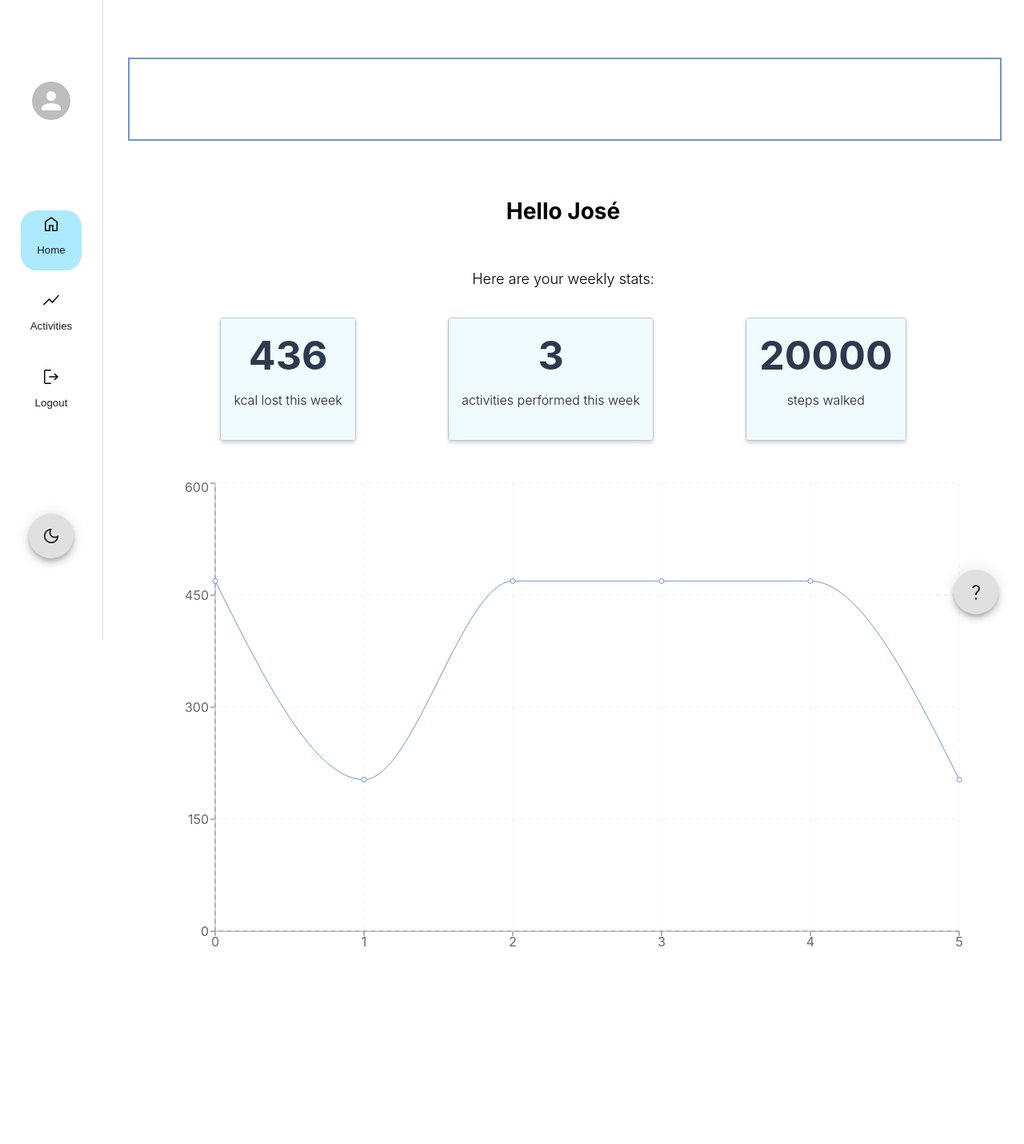
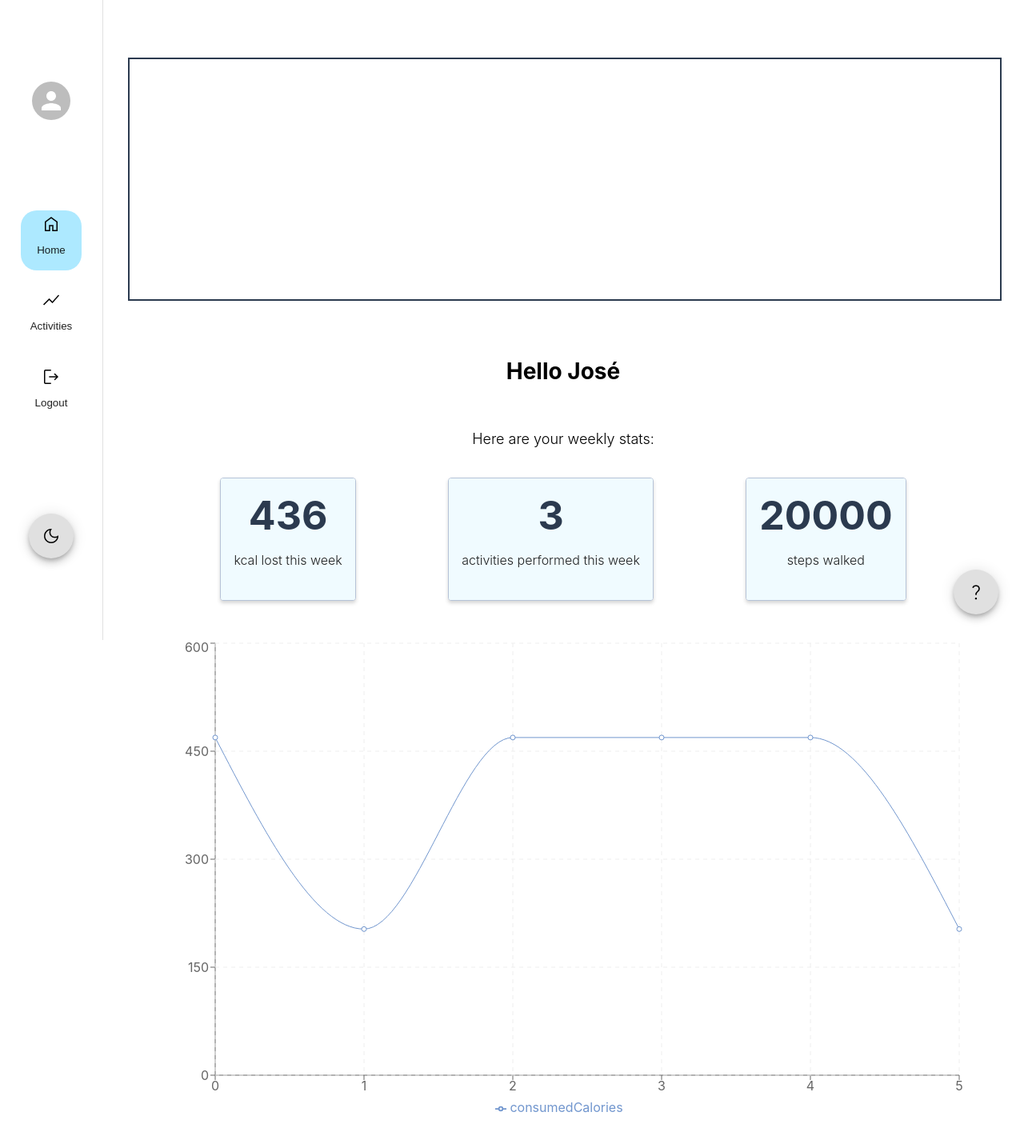
Before and after one commit to MHaurel/tii-2023, a React (Create React App) app: page / in a window 1280 px wide. Shown: the top 1430 px of the page at 80% size. Before the commit the page ends 1247 px from the top, so only its background shows below. Built offline with nearby package versions, Linux system fonts and the light colour scheme.

Commit message:
fixed issues

```diff
--- a/src/components/ActivitiesLineChart.js
+++ b/src/components/ActivitiesLineChart.js
@@ -8,7 +8,7 @@ function ActivitiesLineChart({data}) {
             <CartesianGrid stroke="#eee" strokeDasharray="5 5"/>
             <Tooltip/>
             <Legend/>
-            <Line type="monotone" dataKey="consumedCalories" stroke="#8884d8" />
+            <Line type="monotone" dataKey="consumedCalories" stroke="#7196CE" />
         </LineChart>
     )
 }
--- a/src/components/ActivityCard.css
+++ b/src/components/ActivityCard.css
@@ -4,7 +4,7 @@
 }
 
 .activity:hover {
-    background-color: antiquewhite;
+    background-color: #faebd7;
     /* cursor: pointer; */
 }
 
--- a/src/components/HomeLineChart.js
+++ b/src/components/HomeLineChart.js
@@ -1,16 +1,16 @@
-/*import css*/
-import { LineChart, XAxis, YAxis, CartesianGrid, Line } from "recharts";
-
+import { LineChart, XAxis, YAxis, CartesianGrid, Line, Tooltip, Legend } from "recharts";
 
 
 function HomeLineChart({data}) {
     return(
 
         <LineChart width={1000} height={600} data={data}>
-            <XAxis dataKey="x"/>
+            <XAxis dataKey="date"/>
             <YAxis/>
+            <Tooltip/>
+            <Legend/>
             <CartesianGrid stroke="#eee" strokeDasharray="5 5"/>
-            <Line type="monotone" dataKey="y" stroke="#7196CE" />
+            <Line type="monotone" dataKey="consumedCalories" stroke="#7196CE" />
         </LineChart>
     )
 }
--- a/src/components/HomePageAnimation.css
+++ b/src/components/HomePageAnimation.css
@@ -1,7 +1,7 @@
 .divAnimation{
-    border: 2px solid #7196CE;
+    border: 2px solid #2B3A4F;
     width: 100%;
-    height: 100px;
+    height: 300px;
     margin-top: 9vh;
     /* margin-left: 1vw; */
     /* margin-right: 6vw; */
--- a/src/pages/Home.css
+++ b/src/pages/Home.css
@@ -48,7 +48,7 @@
 }
 
 .styleCard{
-    box-shadow: 0px 3px 4px rgba(86, 86, 86, 0.234);
+    box-shadow: 0px 3px 4px #5656563c;
 }
 
 
--- a/src/pages/Home.js
+++ b/src/pages/Home.js
@@ -33,7 +33,7 @@ function Home() {
 
     let activitiesData = []
     activities.forEach((act, i) => {
-        activitiesData.push({x: i, y: act.consumedCalories})
+        activitiesData.push({date: i, consumedCalories: act.consumedCalories})
     });
 
     return (
```
